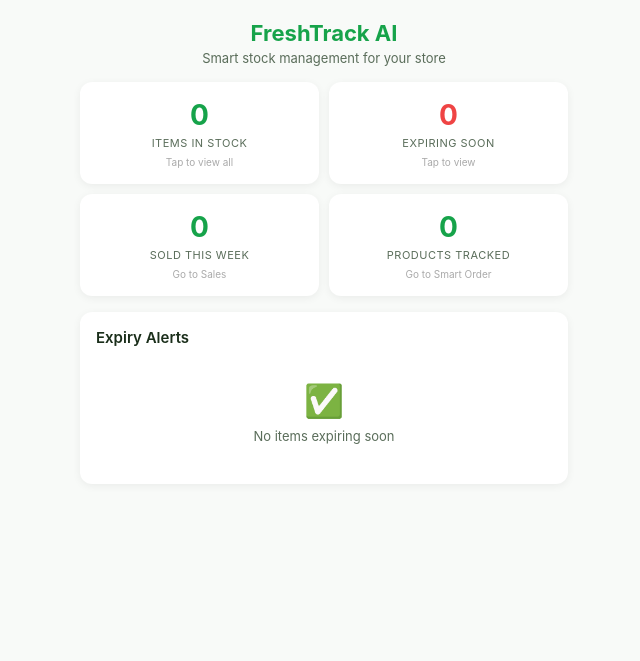
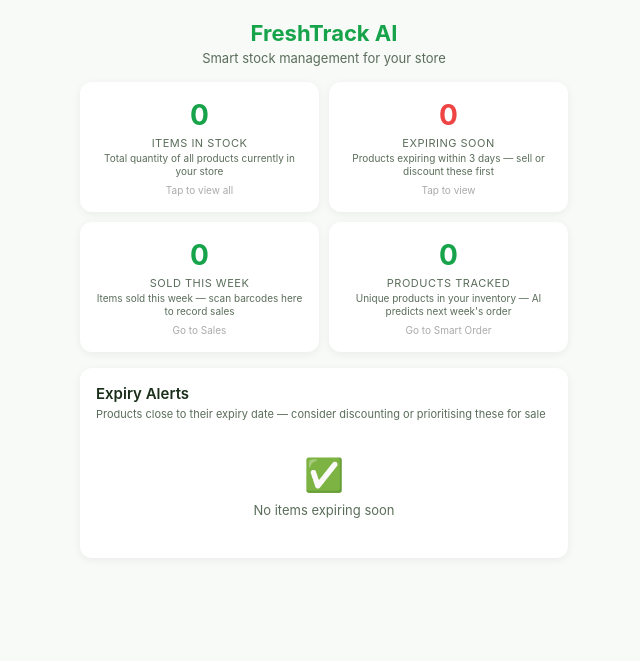
Before and after one commit to hardeepsingh-ai/freshtrack-ai, a FastAPI app: page / in a window 1280 px wide. Shown: the top 661 px of the page, without its empty margins (316-956 px from the left). Run offline with FastAPI, Linux system fonts and the light colour scheme.

Commit message:
Add descriptive notes to all homepage sections and stat cards
Each stat card and section now has a short explanation so the
shop owner understands what each option does at a glance.

Co-Authored-By: Claude Opus 4.6 <noreply@anthropic.com>

```diff
--- a/templates/index.html
+++ b/templates/index.html
@@ -22,6 +22,7 @@
     .stat-card .num.warning { color: #f59e0b; }
     .stat-card .lbl { font-size: 11px; color: var(--text-muted, #5a6d5a); text-transform: uppercase; letter-spacing: 0.5px; margin-top: 4px; }
     .stat-card .tap-hint { font-size: 10px; color: #aaa; margin-top: 6px; }
+    .stat-card .desc { font-size: 10px; color: var(--text-muted, #888); margin-top: 2px; line-height: 1.3; }
 
     .section { background: var(--card, #fff); border-radius: 12px; padding: 16px; box-shadow: 0 2px 8px rgba(0,0,0,0.06); margin-bottom: 12px; }
     .section h2 { font-size: 15px; font-weight: 600; margin-bottom: 10px; display: flex; align-items: center; gap: 8px; }
@@ -71,21 +72,25 @@
         <div class="stat-card" onclick="toggleStockList()">
             <div class="num" id="stat-stock">-</div>
             <div class="lbl">Items in Stock</div>
+            <div class="desc">Total quantity of all products currently in your store</div>
             <div class="tap-hint">Tap to view all</div>
         </div>
         <div class="stat-card" onclick="scrollToExpiry()">
             <div class="num danger" id="stat-expiring">-</div>
             <div class="lbl">Expiring Soon</div>
+            <div class="desc">Products expiring within 3 days — sell or discount these first</div>
             <div class="tap-hint">Tap to view</div>
         </div>
         <div class="stat-card" onclick="window.location='/quicksale'">
             <div class="num" id="stat-sales">-</div>
             <div class="lbl">Sold This Week</div>
+            <div class="desc">Items sold this week — scan barcodes here to record sales</div>
             <div class="tap-hint">Go to Sales</div>
         </div>
         <div class="stat-card" onclick="window.location='/smartorder'">
             <div class="num" id="stat-products">-</div>
             <div class="lbl">Products Tracked</div>
+            <div class="desc">Unique products in your inventory — AI predicts next week's order</div>
             <div class="tap-hint">Go to Smart Order</div>
         </div>
     </div>
@@ -93,12 +98,14 @@
     <!-- All stock list (hidden, toggleable) -->
     <div class="section stock-list" id="stock-list-section">
         <h2>All Stock <span style="font-size:12px; color:var(--text-muted); font-weight:400;" id="stock-count"></span></h2>
+        <p style="font-size:11px; color:var(--text-muted,#888); margin:-6px 0 10px;">Every product currently in your store with quantity, price and days until expiry</p>
         <div id="stock-list-items"></div>
     </div>
 
     <!-- Expiry alerts -->
     <div class="section" id="expiry-section">
         <h2>Expiry Alerts <span class="badge" id="expiry-badge" style="display:none;">0</span></h2>
+        <p style="font-size:11px; color:var(--text-muted,#888); margin:-6px 0 10px;">Products close to their expiry date — consider discounting or prioritising these for sale</p>
         <div id="alert-list">
             <div class="empty-state">
                 <div class="icon">📦</div>
```
